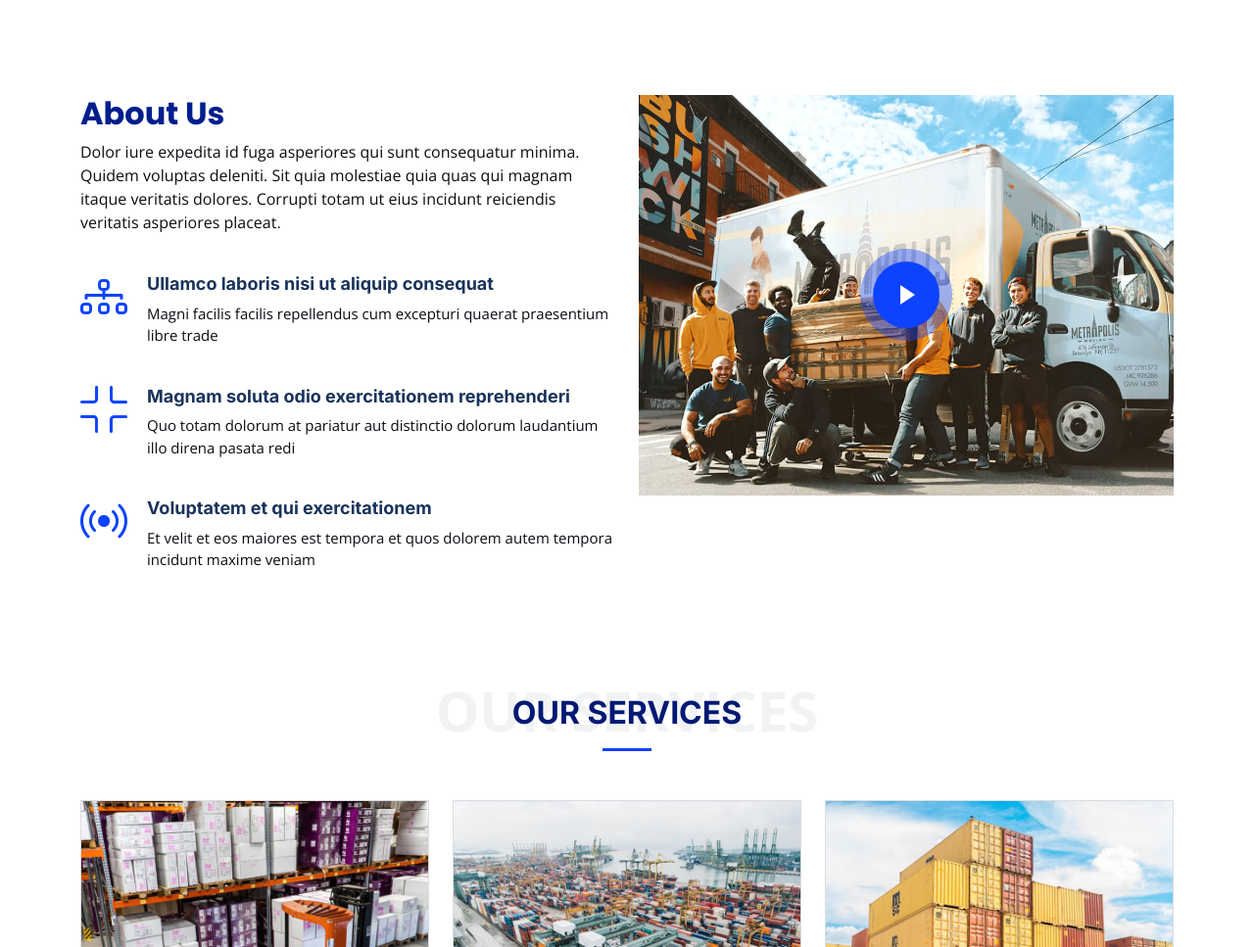
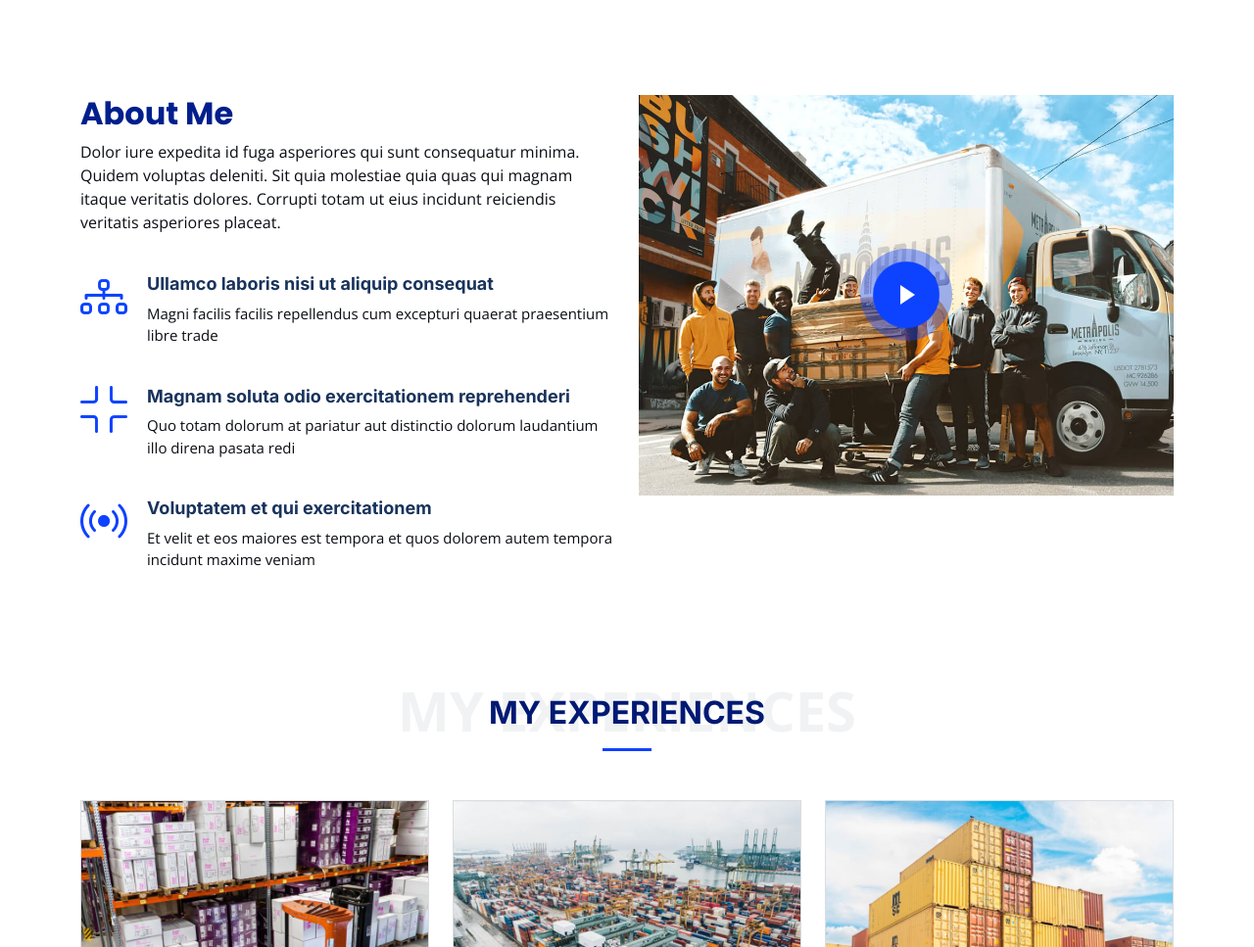
Before and after one commit to Amakoeama/aws-ci-cd-code13, a plain HTML site: page index.html in a window 1280 px wide. Shown: the part 940-1907 px from the top of the page at 98% size. Drawn offline with nearby package versions, Linux system fonts and the light colour scheme.

Commit message:
index.html update02

```diff
--- a/index.html
+++ b/index.html
@@ -189,7 +189,7 @@
             <a href="https://www.youtube.com/watch?v=LXb3EKWsInQ" class="glightbox play-btn"></a>
           </div>
           <div class="col-lg-6 content order-last  order-lg-first">
-            <h3>About Us</h3>
+            <h3>About Me</h3>
             <p>
               Dolor iure expedita id fuga asperiores qui sunt consequatur minima. Quidem voluptas deleniti. Sit quia molestiae quia quas qui magnam itaque veritatis dolores. Corrupti totam ut eius incidunt reiciendis veritatis asperiores placeat.
             </p>
@@ -227,8 +227,8 @@
       <div class="container" data-aos="fade-up">
 
         <div class="section-header">
-          <span>Our Services</span>
-          <h2>Our Services</h2>
+          <span>My Experiences</span>
+          <h2>My Experiences</h2>
 
         </div>
 
```
